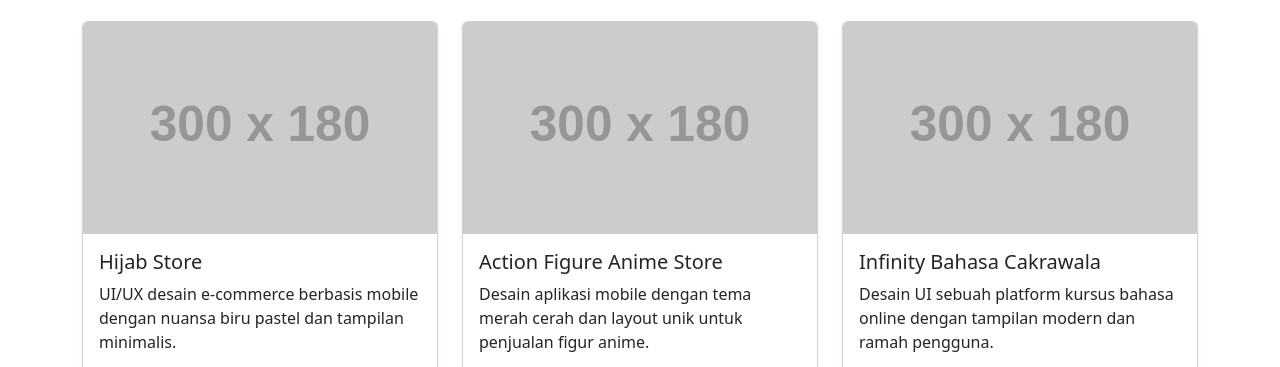
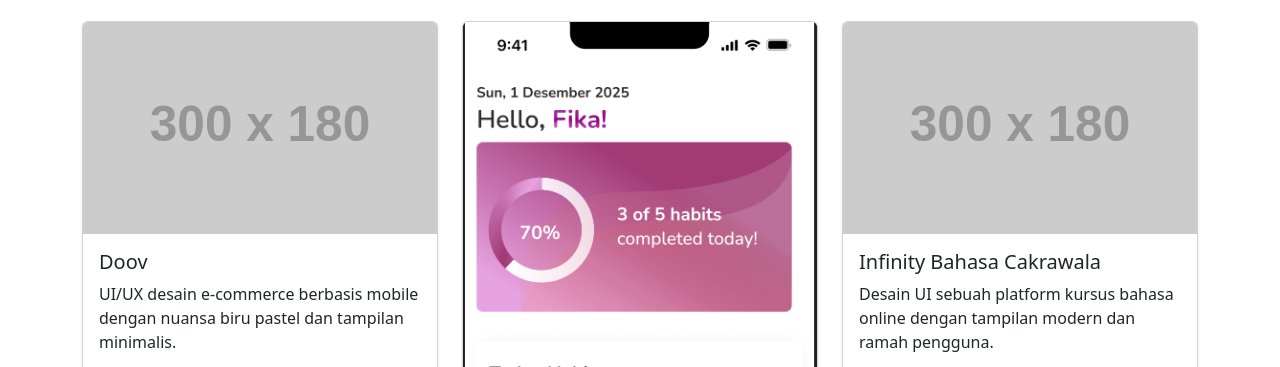
Before and after one commit to Friana11/Portofolio, a plain HTML site: page index.html in a window 1280 px wide. Shown: the part 402-769 px from the top of the page. Drawn offline with nearby package versions, Linux system fonts and the light colour scheme; placeholder pictures from the web are drawn by us.

Commit message:
Update index.html

```diff
--- a/index.html
+++ b/index.html
@@ -66,7 +66,7 @@
         <div class="card h-100 shadow-sm">
           <img src="https://via.placeholder.com/300x180.png?text=Hijab+Store" class="card-img-top" alt="Hijab Store">
           <div class="card-body">
-            <h5 class="card-title">Hijab Store</h5>
+            <h5 class="card-title">Doov</h5>
             <p class="card-text">UI/UX desain e-commerce berbasis mobile dengan nuansa biru pastel dan tampilan minimalis.</p>
             <a href="https://www.figma.com/proto/qU5P4vLe8jAWGfQTFebV7i/UIUX_UTS_D112111022?page-id=0%3A1&node-id=11-25&p=f&viewport=1400%2C380%2C0.18&t=OEP2xkIAGfKVHR9H-1&scaling=scale-down&content-scaling=fixed&starting-point-node-id=11%3A25"_blank" class="btn btn-dark">Lihat Prototype</a>
           </div>
@@ -74,7 +74,7 @@
       </div>
       <div class="col-md-4">
         <div class="card h-100 shadow-sm">
-          <img src="https://via.placeholder.com/300x180.png?text=Anime+Store" class="card-img-top" alt="Anime Store">
+          <img src="doov.png" class="card-img-top" alt="Anime Store">
           <div class="card-body">
             <h5 class="card-title">Action Figure Anime Store</h5>
             <p class="card-text">Desain aplikasi mobile dengan tema merah cerah dan layout unik untuk penjualan figur anime.</p>
```
